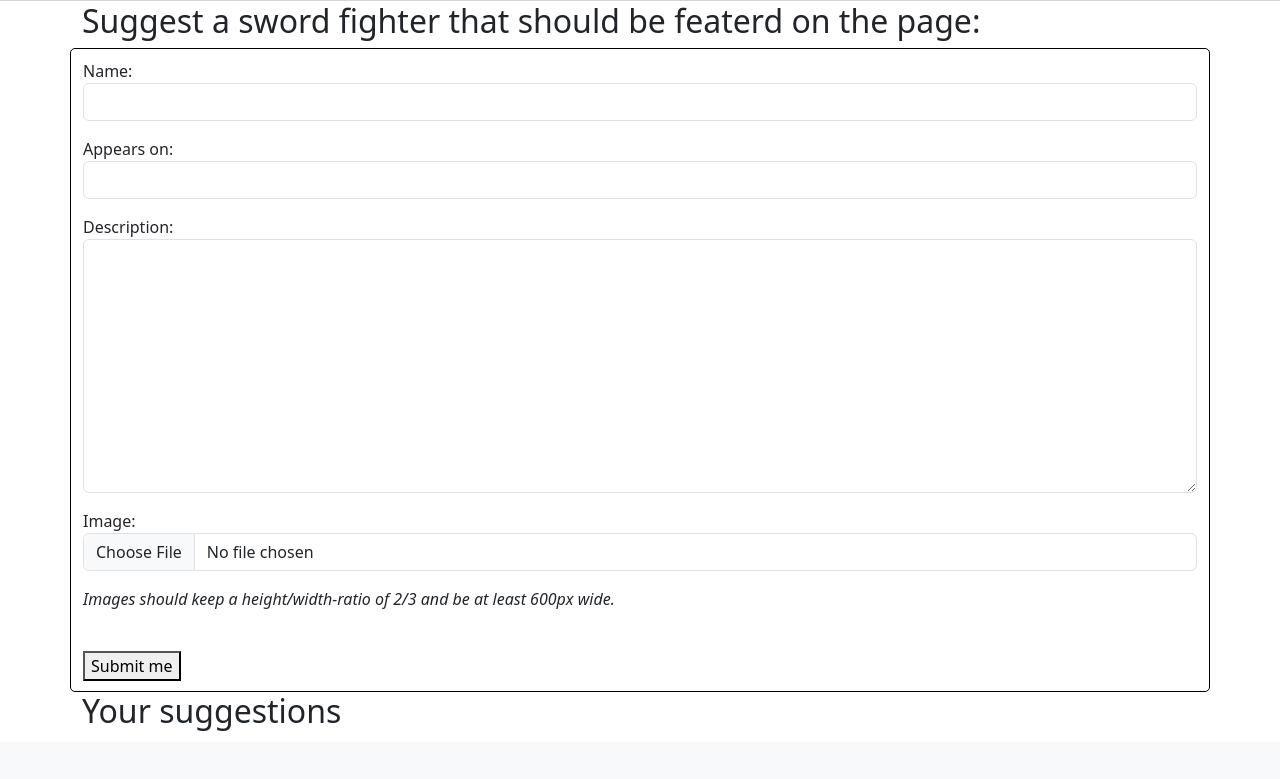
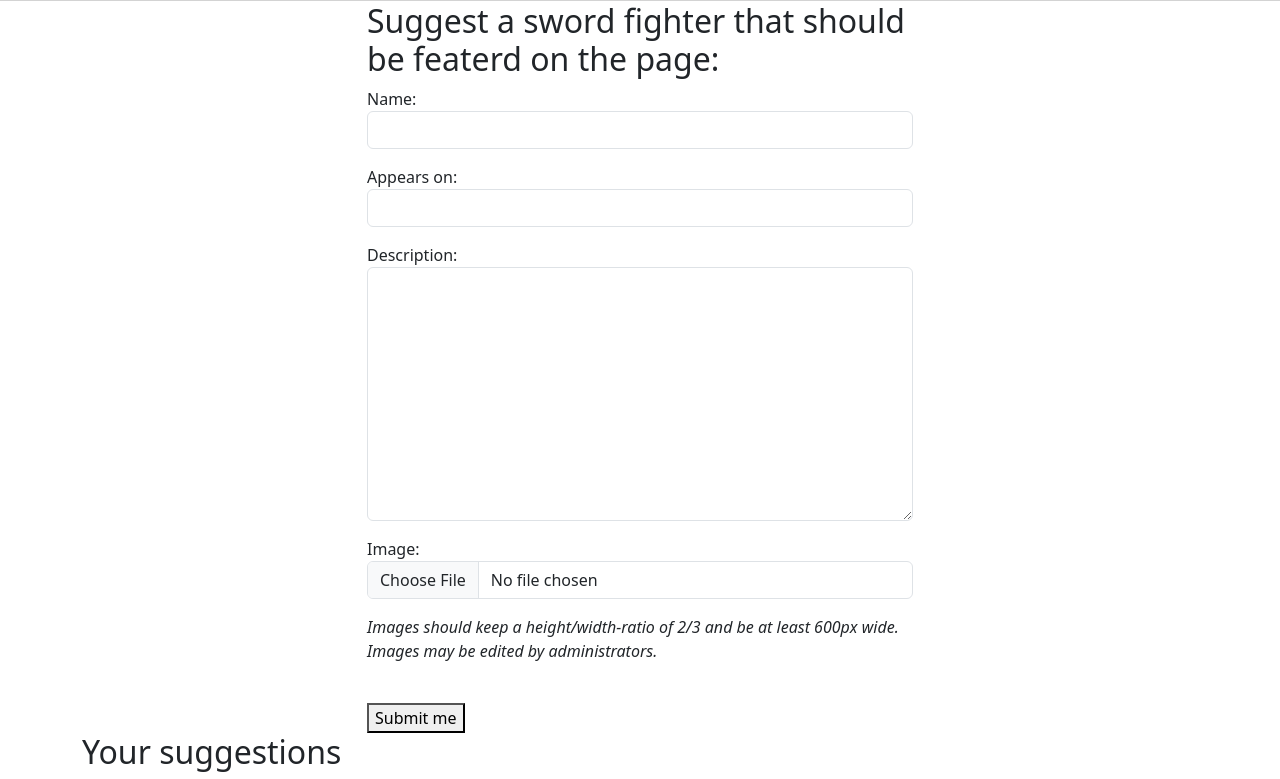
Before and after one commit to jensbrauer/rankYourSwordFighterResubmission, a Django app: page /contribute in a window 1280 px wide. Shown: the part 58-837 px from the top of the page. Before the commit the page ends 789 px from the top, so only its background shows below. Run offline with Django 3.2, Linux system fonts and the light colour scheme; the visitor is signed in with stand-in values (Sample User, id 1); data that the repository does not hold is empty.

Commit message:
Add contribut form style

```diff
--- a/ranking/urls.py
+++ b/ranking/urls.py
@@ -6,5 +6,5 @@ urlpatterns = [
     path('<slug:slug>/', views.SwordfighterDetail.as_view(), name='swordfighter_detail'),
     path('upvote/<slug:slug>', views.SwordfighterUpvote.as_view(), name="swordfighter_upvote"),
     path('contribute', views.Contribute.as_view(), name='contribute'),
-    path('<name>', views.delete.as_view(), name='delete')
+    path('<name>', views.delete_swordfighter.as_view(), name='delete')
 ]
--- a/ranking/views.py
+++ b/ranking/views.py
@@ -73,7 +73,7 @@ class Contribute(View):
             }
         )
 
-class delete(View):
+class delete_swordfighter(View):
     def post(self, request, name):
         instance = Swordfighter.objects.get(name=name)
         instance.delete()
--- a/static/css/style.css
+++ b/static/css/style.css
@@ -76,11 +76,6 @@
   color: black;
 }
 
-form {
-  border: 1px solid black;
-  border-radius: 5px;
-  padding: 10px;
-}
 
 #suggestion_status_red {
   background-color: red;
--- a/templates/contribute.html
+++ b/templates/contribute.html
@@ -3,16 +3,19 @@
 {% block content %}
 <div class="row">
     {% if user.is_authenticated %}
+
+    <div class="col-sm-8 col-md-8 col-lg-6 mx-auto">
         <h2>
             Suggest a sword fighter that should be featerd on the page:
         </h2>
         <form method="post" enctype="multipart/form-data">
             {{ swordfighter_form.as_p }}
             {% csrf_token %}
-        <p class="fst-italic fw-lighter"> Images should keep a height/width-ratio of 2/3 and be at least 600px wide.</p>
+            <p class="fst-italic fw-lighter"> Images should keep a height/width-ratio of 2/3 and be at least 600px wide.<br>Images may be edited by administrators.</p>
             <br>
             <button type="submit">Submit me</button>
         </form>
+    </div>
         <br>
         <br>
         <br>
@@ -32,6 +35,9 @@
                     </form>
                     {% elif suggestion.status == 1 %}
                     <p id="suggestion_status_green" class="card-text"><small class="text-white">Published</small></p>
+                    <a href="{% url 'swordfighter_detail' suggestion.slug %}" class="swordfighter-link">
+                        <button>View page</button>
+                    </a>
                     {% elif suggestion.status == 2 %}
                     <p id="suggestion_status_yellow" class="card-text"><small class="text-white">Published with edits</small></p>
                     {% else %}
```
Lines whose indentation alone changed are shown as unchanged.
